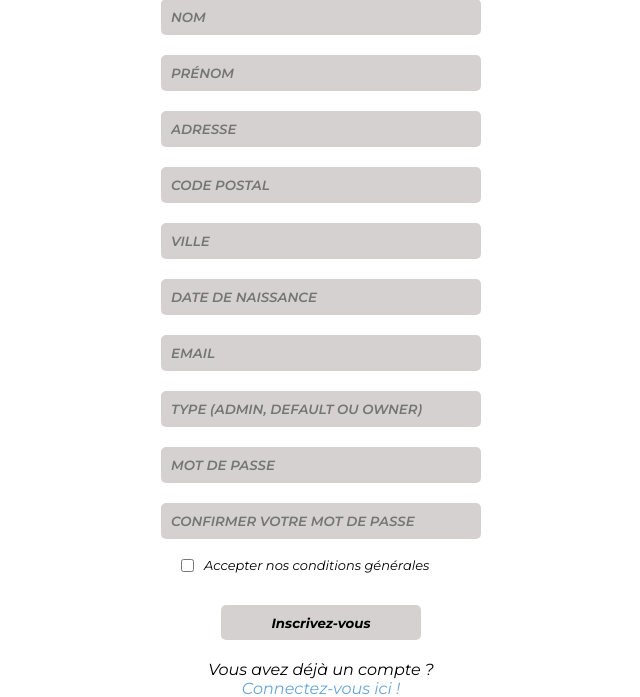
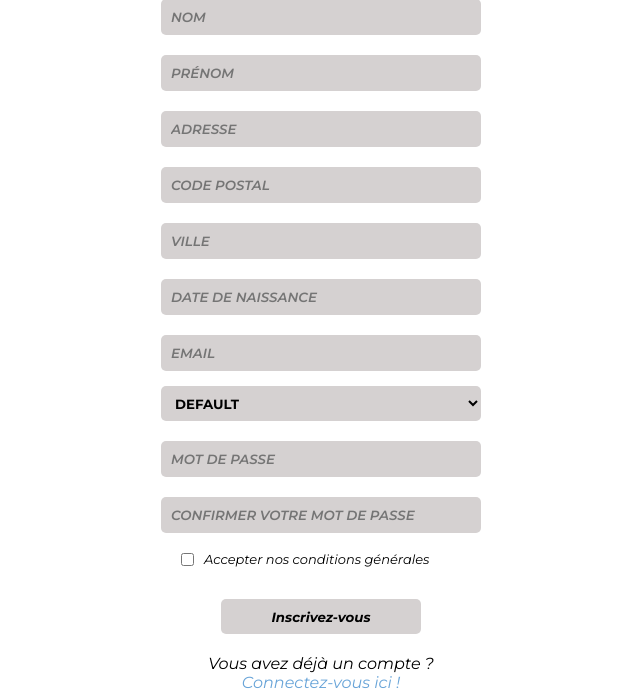
Before and after one commit to Alexandre6665/APP_web_site, a PHP site: page /inscription.php in a window 1280 px wide. Shown: the part 202-899 px from the top of the page, without its empty margins (319-959 px from the left). Run offline with PHP 8.4, Linux system fonts and the light colour scheme; data that the repository does not hold is empty.

Commit message:
Commit inscription.php

```diff
--- a/vues/inscription/inscription.css
+++ b/vues/inscription/inscription.css
@@ -89,6 +89,42 @@ form input {
     padding: 10px;
     border: none;
     border-radius: 5px;
+}
+
+form select {
+    display: flex;
+    margin-top: 20px;
+    padding: 10px;
+    border: none;
+    border-radius: 5px;
+    background-color: rgb(213, 209, 209);
+    width: 320px;
+    height: 35px;
+    margin-top: 15px;
+    font-weight: bold;
+    font-family: 'Montserrat', sans-serif;
+}
+
+form option {
+    display: flex;
+    margin-top: 20px;
+    padding: 10px;
+    border: none;
+    border-radius: 5px;
+    background: rgb(213, 209, 209);
+    width: 320px;
+    height: 35px;
+    margin-top: 15px;
+    font-weight: lighter;
+    font-family: 'Montserrat', sans-serif;
+    font-style: italic;
+}
+
+form option:hover {
+    cursor: pointer;
+    background: rgb(213, 209, 209);
+    scale: 1.1;
+
 }
 
 form input[type="text"] {
--- a/vues/inscription/inscription.php
+++ b/vues/inscription/inscription.php
@@ -81,7 +81,11 @@
                 <input type="text" name="city" placeholder="VILLE" value="<?php echo $city; ?>" required>
                 <input type="text" name="birth" placeholder="DATE DE NAISSANCE" value="<?php echo $birth; ?>" required>
                 <input type="email" name="mail" placeholder="EMAIL" value="<?php echo $mail; ?>" required>
-                <input type="text" name="type" placeholder="TYPE (ADMIN, DEFAULT OU OWNER)" value="<?php echo $type;?>" required>
+                <select name="role" required>
+                    <option value="DEFAULT">DEFAULT</option>
+                    <option value="OWNER">OWNER</option>
+                    <option value="ADMIN">ADMIN</option>
+                </select>
                 <input type="password" name="pwd" placeholder="MOT DE PASSE" required>
                 <input type="password" name="cPwd" placeholder="CONFIRMER VOTRE MOT DE PASSE" required>
                 <div class="checkbox-container">
```
